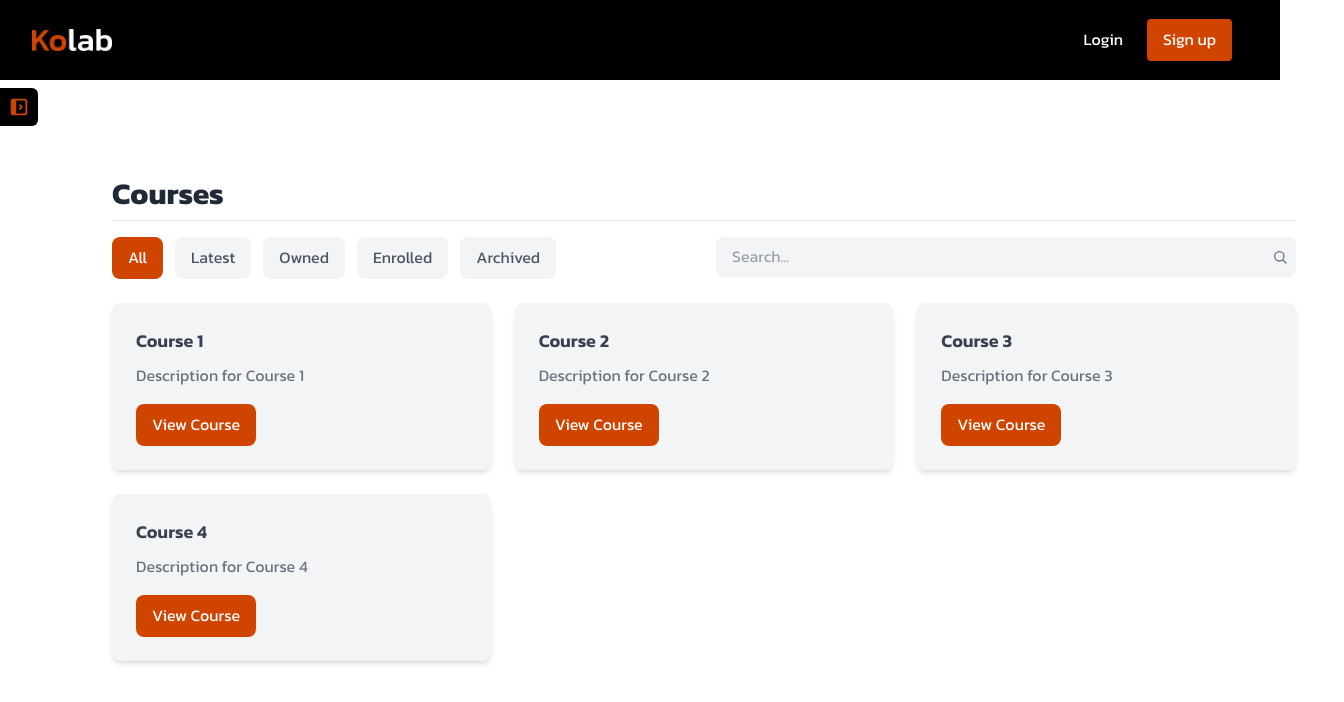
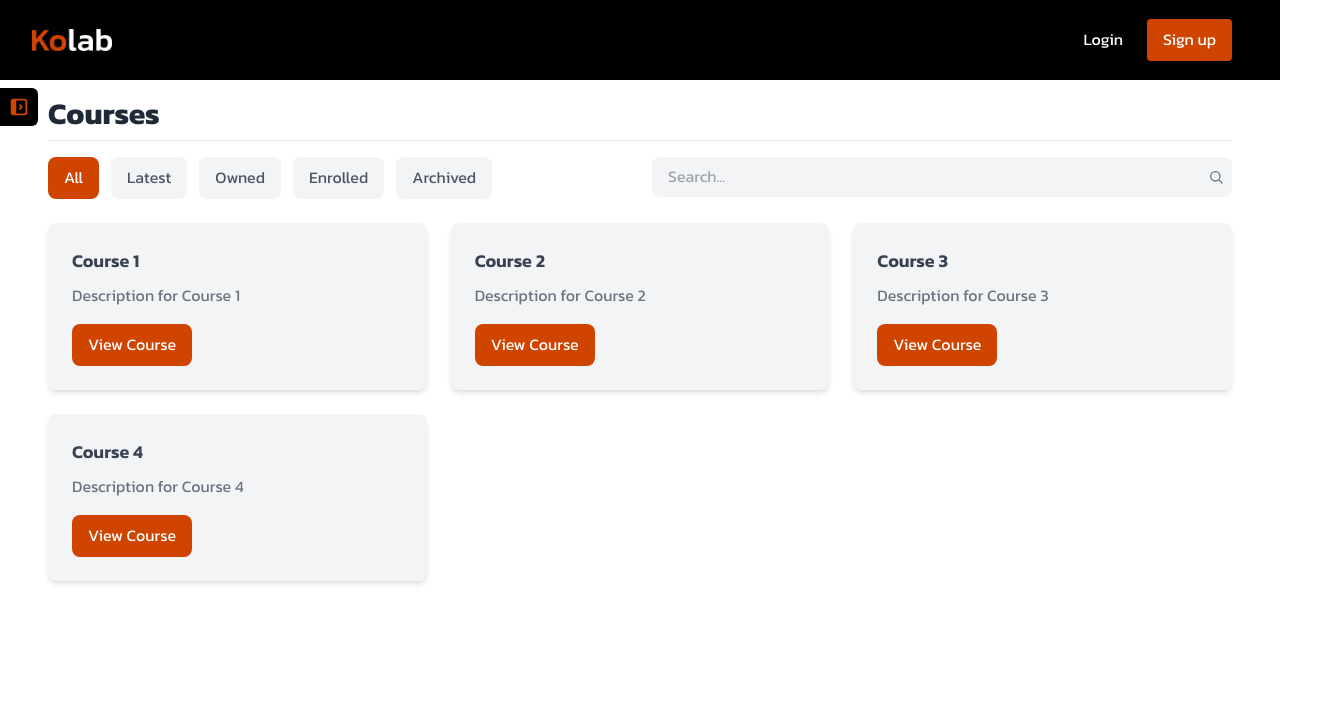
Before and after one commit to takitajwar17/Kolab-Dev-Classroom, a Next.js app in the folder client/: page /courses in a window 1280 px wide. Shown: the top 702 px of the page, 1344 px wide, since content can reach past the window. Built offline with nearby package versions, Linux system fonts and the light colour scheme; no server answers.

Commit message:
clientLayout margin removed

```diff
--- a/client/app/components/ClientLayout.jsx
+++ b/client/app/components/ClientLayout.jsx
@@ -1,18 +1,18 @@
-'use client';
+"use client";
 
-import { usePathname } from 'next/navigation';
+import { usePathname } from "next/navigation";
 import Sidebar from "./Sidebar";
 
 export default function ClientLayout({ children }) {
   const pathname = usePathname();
-  const isHomePage = pathname === '/';
+  const isHomePage = pathname === "/";
 
   return (
     <>
       {!isHomePage && <Sidebar />}
-      <main className={`w-full ${isHomePage ? '' : 'ml-16'}`}>
+      <main className="w-full">
         <div className="flex items-start justify-center min-h-screen w-full">
-          <div className={`w-full ${isHomePage ? '' : 'mt-20'}`}>{children}</div>
+          <div className="w-full">{children}</div>
         </div>
       </main>
     </>
```
